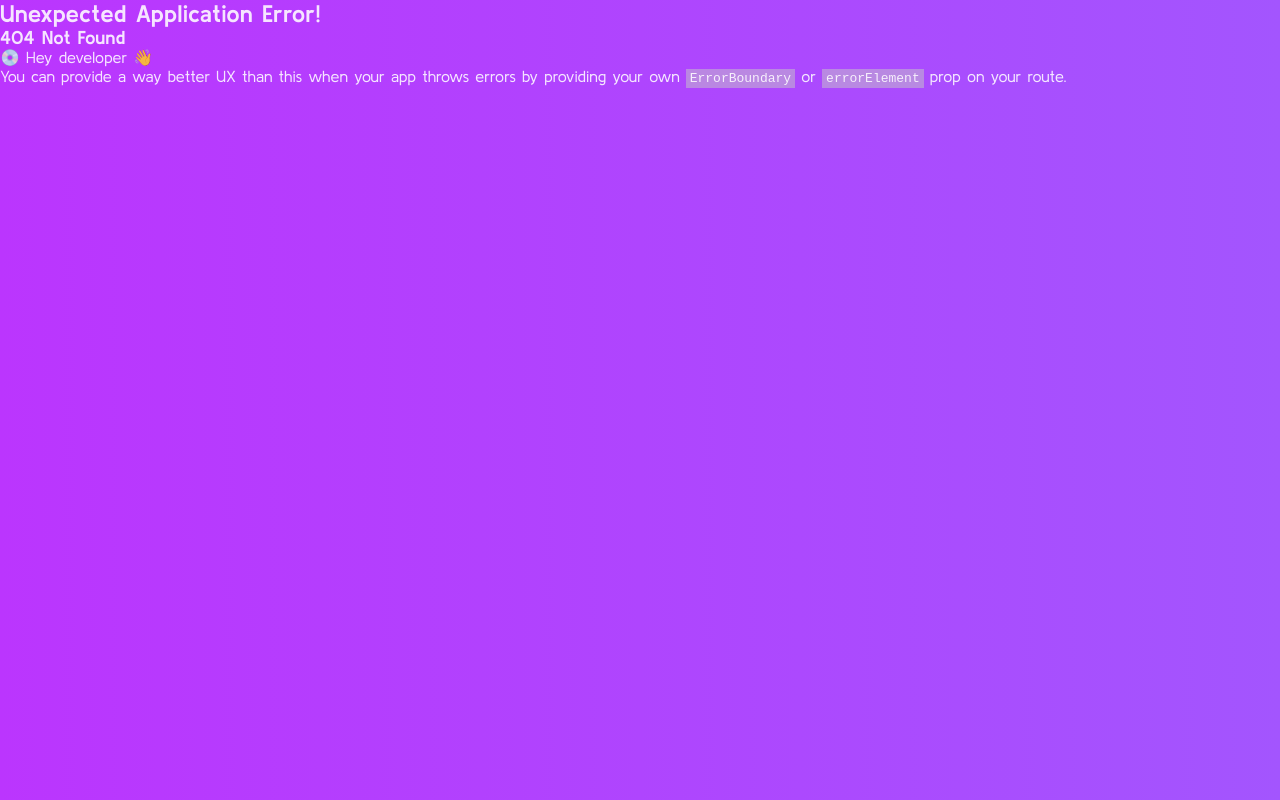
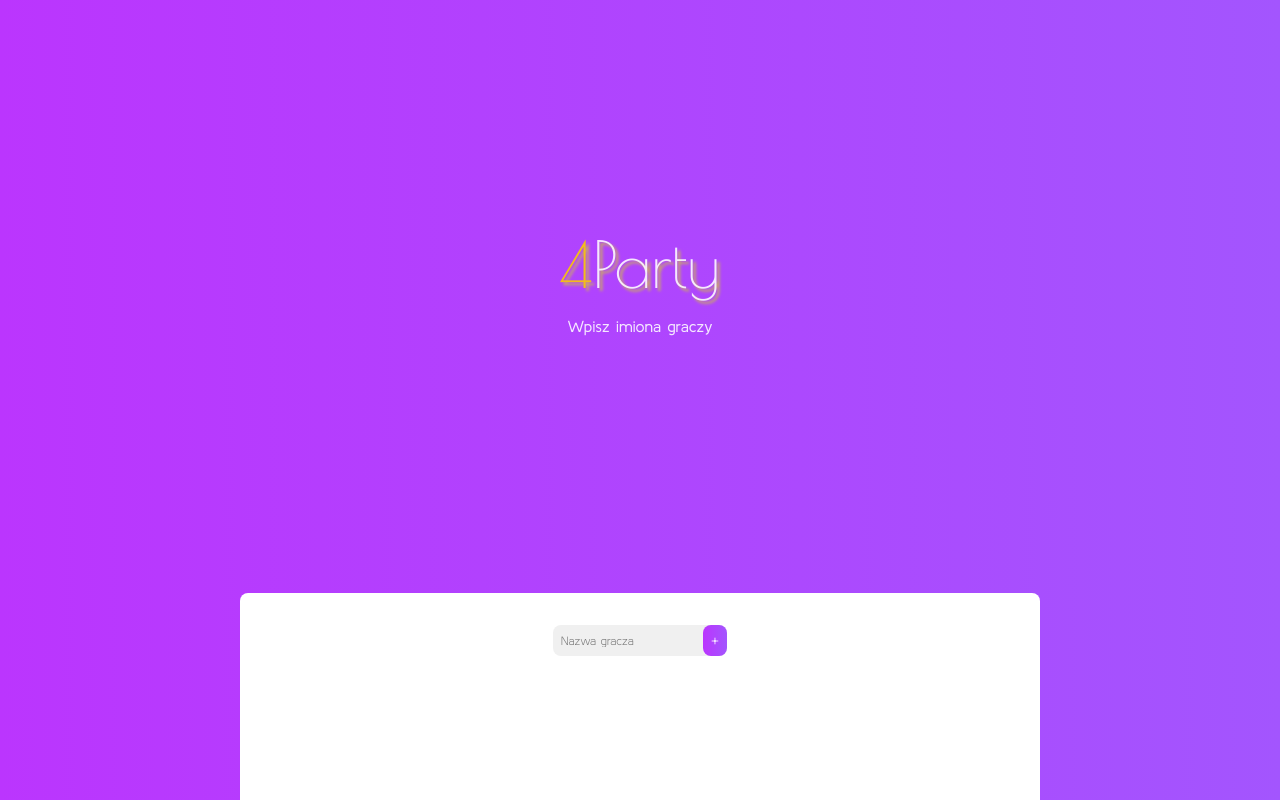
Before and after one commit to Trybuu/4party, a React (Vite) app: page /setplayers in a window 1280 px wide. Before the commit this address had no page. Built offline with nearby package versions, Linux system fonts and the light colour scheme.

Commit message:
adding players funcionality

```diff
--- a/src/App.jsx
+++ b/src/App.jsx
@@ -6,6 +6,8 @@ import LoginPage from './pages/LoginPage'
 import HomePage from './pages/HomePage'
 import WelcomeLayout from './layouts/WelcomeLayout'
 import HomeLayout from './layouts/HomeLayout'
+import SetPlayersLayout from './layouts/SetPlayersLayout'
+import SetPlayers from './components/SetPlayers'
 
 const router = createBrowserRouter([
   {
@@ -19,6 +21,16 @@ const router = createBrowserRouter([
       {
         path: '/login',
         element: <LoginPage />,
+      },
+    ],
+  },
+  {
+    path: '/setplayers',
+    element: <SetPlayersLayout />,
+    children: [
+      {
+        index: true,
+        element: <SetPlayers />,
       },
     ],
   },
--- a/src/components/Login.jsx
+++ b/src/components/Login.jsx
@@ -16,7 +16,7 @@ export default function Login() {
 
   useEffect(() => {
     if (user.isLoggedIn === true) {
-      navigate('/home')
+      navigate('/setplayers')
     }
   }, [user.isLoggedIn])
 
--- /dev/null
+++ b/src/components/SetPlayers.jsx
@@ -0,0 +1,141 @@
+import { useRef, useState } from 'react'
+import classes from './SetPlayers.module.scss'
+import Input from '../ui/inputs/Input'
+import ErrorMessage from '../ui/error/ErrorMessage'
+
+export default function SetPlayers() {
+  const [players, setPlayers] = useState({
+    Marek: {
+      name: 'Marek',
+      score: 0,
+    },
+    Julka: {
+      name: 'Julka',
+      score: 0,
+    },
+  })
+
+  const [isPlayerExist, setIsPlayerExist] = useState(false)
+
+  const input = useRef()
+
+  function handleAddPlayer() {
+    const playerName = input.current.value
+
+    if (players[playerName]) {
+      setIsPlayerExist(true)
+      input.current.value = ''
+      input.current.focus()
+      return
+    } else {
+      setIsPlayerExist(false)
+
+      const newPlayers = { ...players }
+      const player = {
+        name: playerName,
+        score: 0,
+      }
+
+      newPlayers[playerName] = player
+      setPlayers(newPlayers)
+
+      input.current.value = ''
+      input.current.focus()
+    }
+
+    players.map((player) => console.log(player))
+  }
+
+  return (
+    <div>
+      <Input>
+        <input
+          ref={input}
+          type="text"
+          placeholder="Nazwa gracza"
+          maxLength={16}
+        />
+        <button onClick={handleAddPlayer}>+</button>
+      </Input>
+      <ErrorMessage
+        error={
+          isPlayerExist === true
+            ? 'Gracz o podanej nazwie już istnieje!'
+            : undefined
+        }
+      />
+    </div>
+  )
+}
+
+// import { useRef, useState } from 'react'
+// import classes from './SetPlayers.module.scss'
+// import Input from '../ui/inputs/Input'
+// import ErrorMessage from '../ui/error/ErrorMessage'
+
+// export default function SetPlayers() {
+//   let players = [
+//     {
+//       id: 87429387,
+//       name: 'Marek',
+//       score: 0,
+//     },
+//     {
+//       id: 87429322,
+//       name: 'Julka',
+//       score: 0,
+//     },
+//   ]
+
+//   const [isPlayerExist, setIsPlayerExist] = useState(false)
+
+//   const input = useRef()
+
+//   function handleAddPlayer() {
+//     const playerName = input.current.value
+
+//     // Chceck if player name exist
+//     const isExist = players.filter((player) => player.name === playerName)
+
+//     if (isExist.length > 0) {
+//       setIsPlayerExist(true)
+//       input.current.value = ''
+//       input.current.focus()
+//       return
+//     } else {
+//       setIsPlayerExist(false)
+
+//       const player = {
+//         id: Math.floor(Math.random() * 1000000),
+//         name: playerName,
+//         score: 0,
+//       }
+
+//       players.push(player)
+
+//       input.current.value = ''
+//       input.current.focus()
+//     }
+//   }
+
+//   return (
+//     <div>
+//       <Input>
+//         <input
+//           ref={input}
+//           type="text"
+//           placeholder="Nazwa gracza"
+//           maxLength={16}
+//         />
+//         <button onClick={handleAddPlayer}>+</button>
+//       </Input>
+//       <ErrorMessage
+//         error={
+//           isPlayerExist === true
+//             ? 'Gracz o podanej nazwie już istnieje!'
+//             : undefined
+//         }
+//       />
+//     </div>
+//   )
+// }
--- /dev/null
+++ b/src/components/SetPlayers.module.scss
@@ -0,0 +1,11 @@
+.error {
+  height: 1rem;
+
+  margin: 1rem 0;
+
+  &__message {
+    color: red;
+
+    font-size: 0.75rem;
+  }
+}
--- /dev/null
+++ b/src/layouts/SetPlayersLayout.jsx
@@ -0,0 +1,19 @@
+import { Outlet } from 'react-router-dom'
+import Content from '../ui/content/Content'
+import Logo from '../ui/logo/Logo'
+import Wrapper from '../ui/wrapper/Wrapper'
+import Card from '../ui/card/Card'
+
+export default function SetPlayersLayout() {
+  return (
+    <Wrapper>
+      <Content>
+        <Logo />
+        <p className="text-center">Wpisz imiona graczy</p>
+      </Content>
+      <Card>
+        <Outlet />
+      </Card>
+    </Wrapper>
+  )
+}
--- /dev/null
+++ b/src/ui/error/ErrorMessage.jsx
@@ -0,0 +1,9 @@
+import classes from './ErrorMessage.module.scss'
+
+export default function ErrorMessage({ error }) {
+  return (
+    <div className={classes.error}>
+      <p className={classes.error__message}>{error}</p>
+    </div>
+  )
+}
--- /dev/null
+++ b/src/ui/error/ErrorMessage.module.scss
@@ -0,0 +1,11 @@
+.error {
+  height: 1rem;
+
+  margin: 1rem 0;
+
+  &__message {
+    color: red;
+
+    font-size: 0.75rem;
+  }
+}
--- /dev/null
+++ b/src/ui/inputs/Input.jsx
@@ -0,0 +1,5 @@
+import classes from './Input.module.scss'
+
+export default function Input({ children }) {
+  return <div className={classes['input-wrapper']}>{children}</div>
+}
--- /dev/null
+++ b/src/ui/inputs/Input.module.scss
@@ -0,0 +1,41 @@
+@import '../../styles/variables';
+
+.input-wrapper {
+  display: flex;
+  justify-content: space-between;
+  background-color: $background-gray;
+  border-radius: 0.5rem;
+
+  & input {
+    font-family: $font-text;
+    font-size: 0.75rem;
+    font-weight: 200;
+
+    padding: 0.5rem;
+
+    background-color: transparent;
+
+    border: none;
+    border-radius: 0.5rem 0 0 0.5rem;
+
+    &:focus {
+      outline: none;
+    }
+  }
+
+  & button {
+    padding: 0.5rem;
+
+    background-image: $background-gradient;
+    color: $font-color-white;
+
+    border: none;
+    border-radius: 0.5rem;
+
+    cursor: pointer;
+
+    &:hover {
+      filter: brightness(1.1);
+    }
+  }
+}
```
